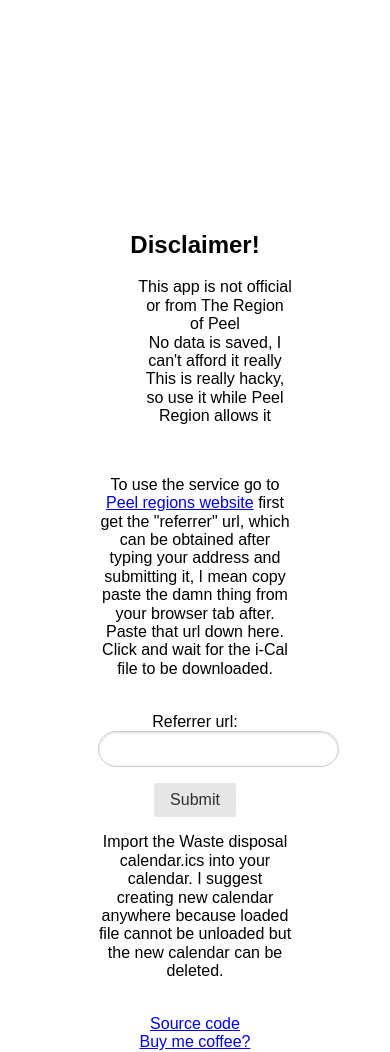
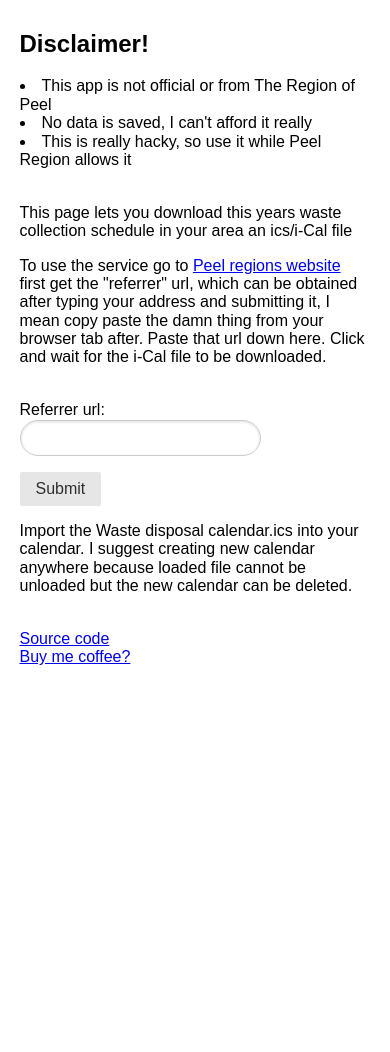
Before and after one commit to justinjk007/Peel-Region-Waste-Cal, a Flask app: page / in a window 390 px wide. After the commit the page ends 665 px from the top, so only its background shows below. Run offline with Flask 2, Linux system fonts and the light colour scheme; some libraries are stand-ins or nearby versions.

Commit message:
More mobile friendly

```diff
--- a/templates/index.html
+++ b/templates/index.html
@@ -5,19 +5,23 @@
     <meta name="viewport" content="width=device-width, initial-scale=1">
    <title>Generate Calendar</title>
    <style>
-    .centered {left:25%;width:50%;height:80%;top:25%;position:absolute;text-align:center;}
+    .centered {width: 50em; max-width:90%; padding:10px; margin: 0 auto;}
+    ul {list-style-position: outside;}
     .error{color:red;}
    </style>
   </head>
   <body>
       <div class="centered">
       <h2>Disclaimer!</h2>
-      <ul style="list-style-type:none">
+      <ul">
 	<li>This app is not official or from The Region of Peel</li>
 	<li>No data is saved, I can't afford it really</li>
 	<li>This is really hacky, so use it while Peel Region allows it</li>
       </ul>
       <br/>
+      <p>
+	This page lets you download this years waste collection schedule in your area an ics/i-Cal file
+      </p>
       <p>
 	To use the service go to <a target="_blank" href="http://www.peelregion.ca/waste-scripts/when-does-it-go/">Peel regions website</a> first
 	get the "referrer" url, which can be obtained after typing your address and submitting it, I
```
